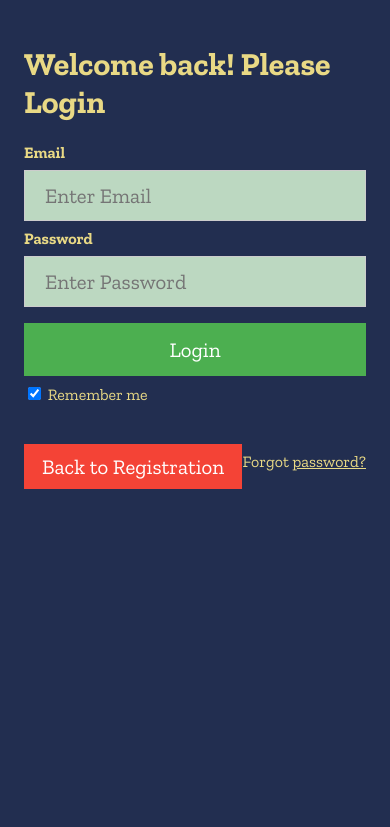
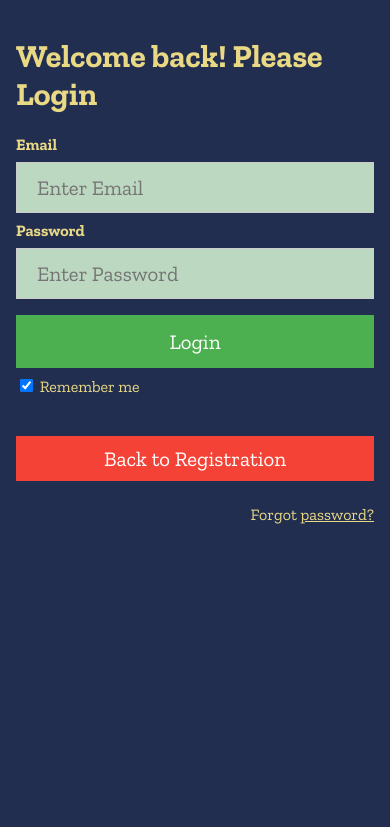
Before and after one commit to lh15/the-wall-Django, a Django app: page /login in a window 390 px wide. Shown: the top 827 px of the page. Run offline with Django 3.2, Linux system fonts and the light colour scheme; parts of the project's set-up code (start-up, migrations or seed data) failed here and were passed over.

Commit message:
login reg mobile responseive

```diff
--- a/apps/first_app/templates/first_app/login.html
+++ b/apps/first_app/templates/first_app/login.html
@@ -2,6 +2,7 @@
 
 <head>
   <title>Login and Registration</title>
+  <meta name="viewport" content="width=device-width" />
   <style>
     @import url('https://fonts.googleapis.com/css?family=Zilla+Slab:400,700');
 
@@ -92,6 +93,17 @@
         width: 100%;
       }
     }
+    @media only screen and (max-width: 480px) {
+      body {
+        width: 100% !important;
+        /*font-size: larger !important;*/
+        margin: 0px auto;
+      }
+      .cancelbtn,
+      .signupbtn {
+        width: 100%;
+      }
+    }
   </style>
 </head>
 
```
Also changed, not shown: apps/first_app/templates/first_app/index.html (+12 -0 lines), db.sqlite3.
